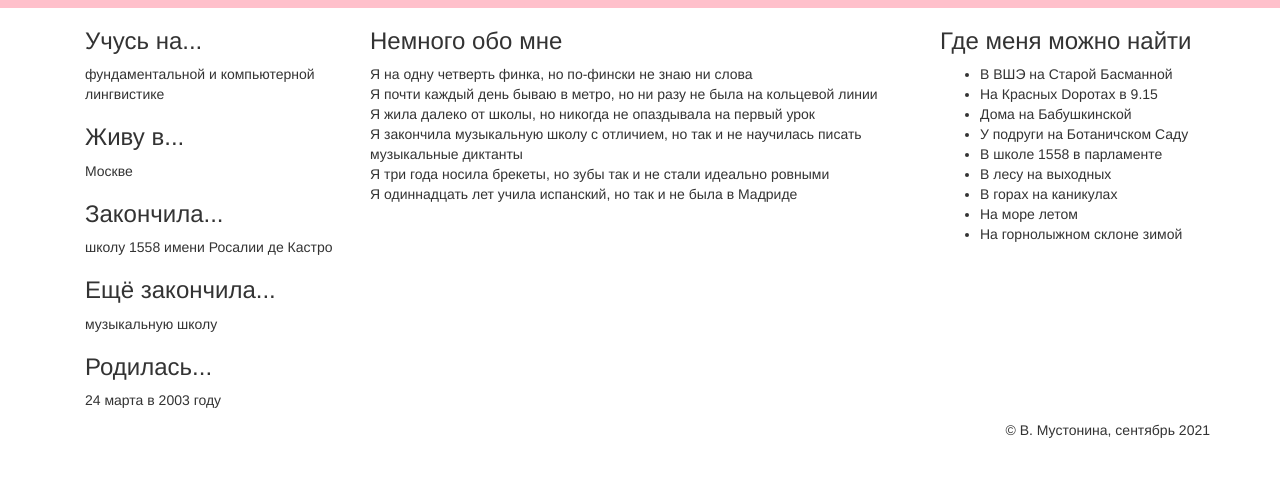
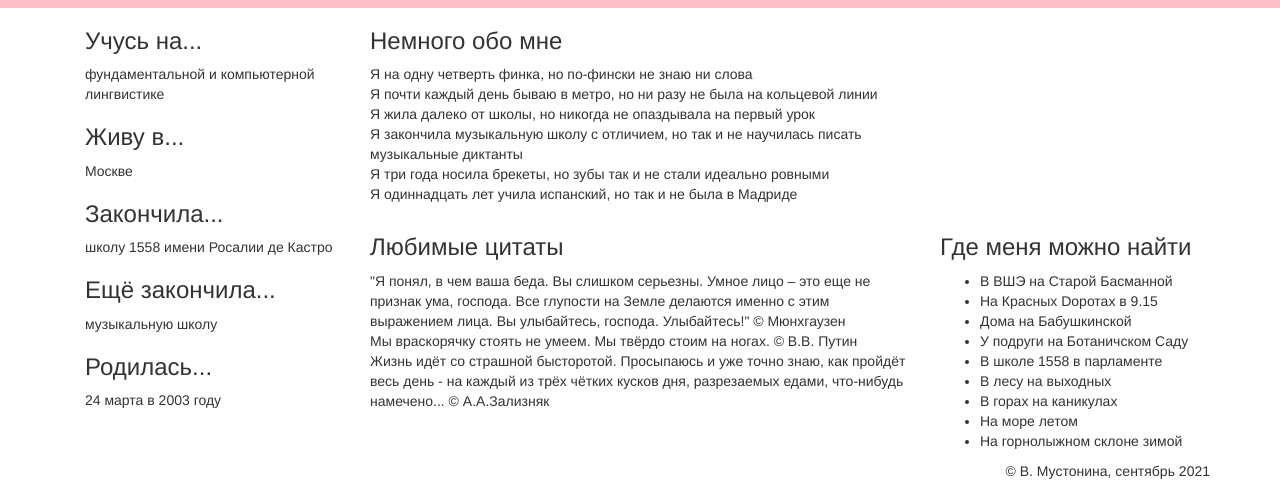
Before and after one commit to MustoninaV/lingdata, a plain HTML site: page index.html in a window 1280 px wide. Shown: the part 607-1098 px from the top of the page. Before the commit the page ends 1057 px from the top, so only its background shows below. Drawn offline with nearby package versions, Linux system fonts and the light colour scheme.

Commit message:
Update index.html

```diff
--- a/index.html
+++ b/index.html
@@ -94,6 +94,15 @@
 						Я одиннадцать лет учила испанский, но так и не была в Мадриде</p>
 					</article>
 				</div>
+				<div class="col-md-6">
+					<article>
+						<h3>Любимые цитаты</h2>
+						<p>"Я понял, в чем ваша беда. Вы слишком серьезны. Умное лицо – это еще не признак ума, господа. Все глупости на Земле делаются именно с этим выражением лица. Вы улыбайтесь, господа. Улыбайтесь!" © Мюнхгаузен <br>
+						Мы враскорячку стоять не умеем. Мы твёрдо стоим на ногах. © В.В. Путин <br>
+						Жизнь идёт со страшной бысторотой. Просыпаюсь и уже точно знаю, как пройдёт весь день - на каждый из трёх чётких кусков дня, разрезаемых едами, что-нибудь намечено... © А.А.Зализняк </p>
+					</article>
+				</div>
+
 
 				<div class="col-md-3">
 					<h3>Где меня можно найти</h3>
```
